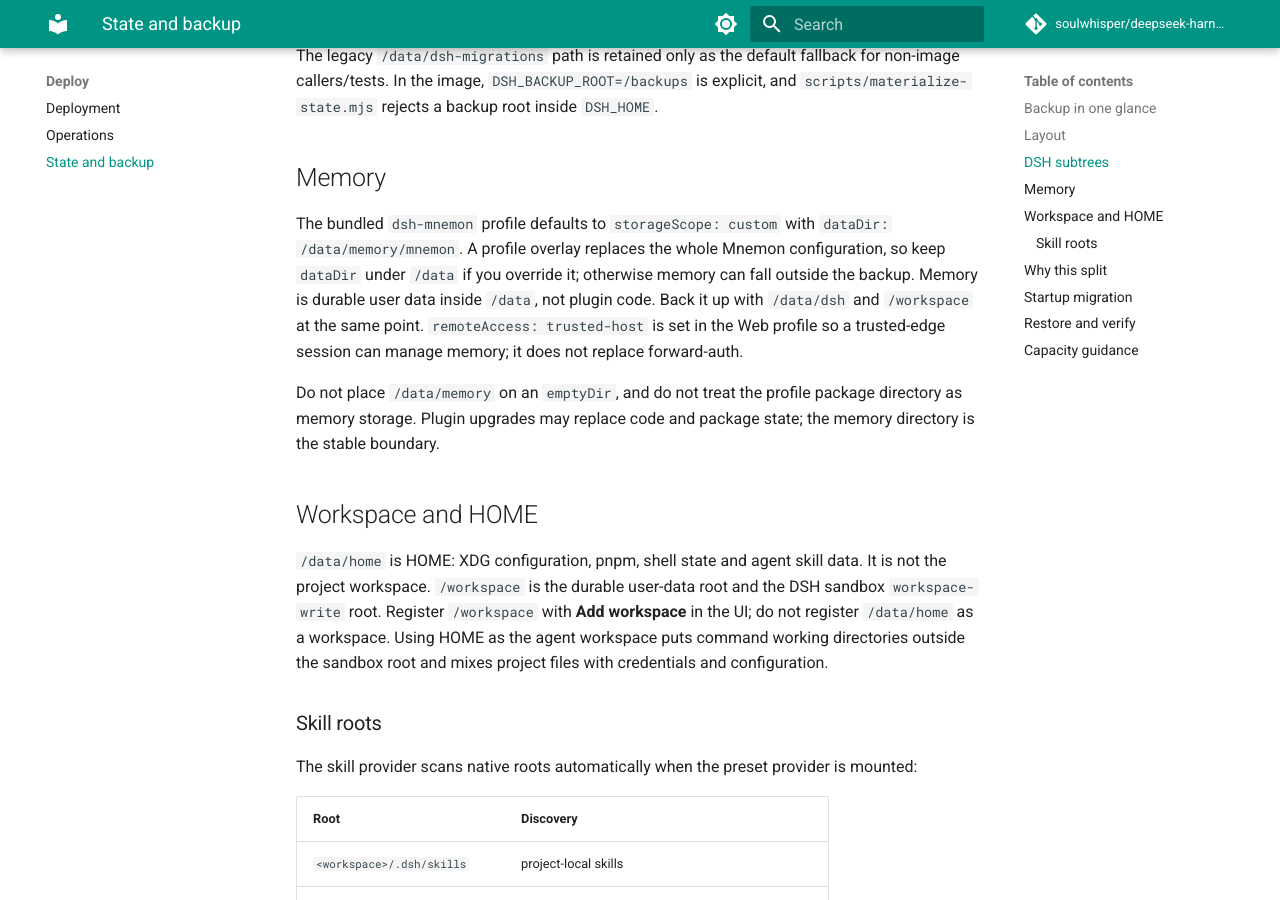
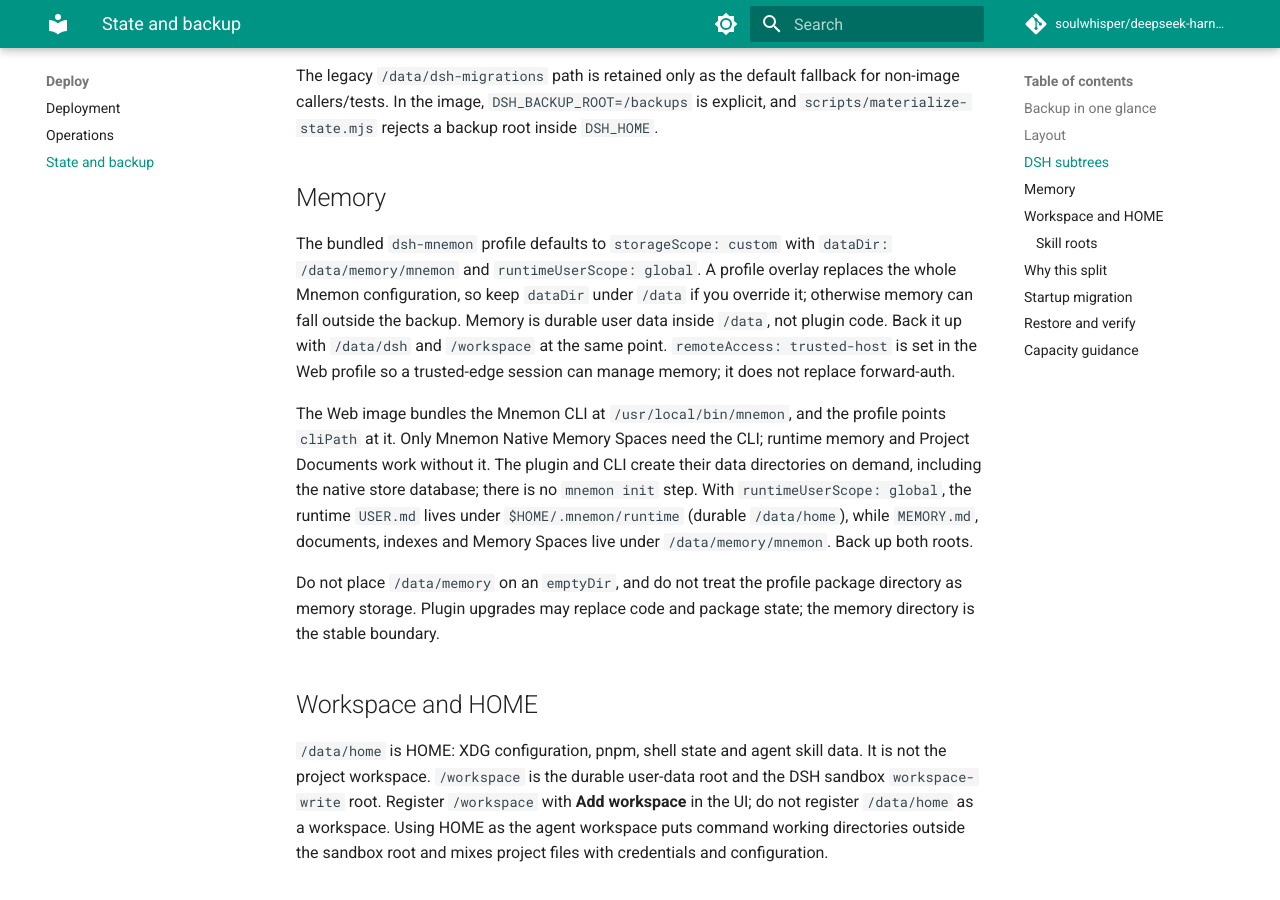
Before and after one commit to soulwhisper/deepseek-harness-container, an MkDocs documentation site: the page built from docs/data-layout.md, in a window 1280 px wide and 900 px high, scrolled down 2080 px. Built offline with MkDocs 1.6.1 and Material for MkDocs 9.7.7, drawn with Linux system fonts in a browser that asks for light colours; comment, search, counter and statistics services are not loaded; some of the changed text lies outside the part shown.

Commit message:
fix(web): verify the bundled Mnemon CLI and document lazy memory init
The Web image already installs @mnemon-dev/mnemon and points dsh-mnemon at it, but the smoke only checked the launcher file. Execute mnemon --version during the image build and in the final-image runtime check so a missing optional platform binary fails visibly.

Document that the CLI is only required for Mnemon Native Memory Spaces, that the plugin and CLI create their data directories on demand (no mnemon init), and that runtimeUserScope: global keeps USER.md under /data/home/.mnemon/runtime while MEMORY.md and Memory Spaces stay in /data/memory/mnemon.

```diff
--- a/docs/data-layout.md
+++ b/docs/data-layout.md
@@ -18,7 +18,7 @@ captured at one consistent point. Encrypt the archive and restrict access.
 | Path | Class | Contents | Independent backup | Loss acceptable |
 | --- | --- | --- | --- | --- |
 | `/data/dsh` | Durable state | Profiles, sessions, storages, attachments, `.credentials.yaml`, anonymous ID, Tavern `profile-data`, distribution marker | **Required, encrypted** | No |
-| `/data/home` | Durable state/config | `HOME`, XDG config/data, pnpm home, shell/tool config | Required | No |
+| `/data/home` | Durable state/config | `HOME`, XDG config/data, pnpm home, shell/tool config, global Mnemon `USER.md` | Required | No |
 | `/data/memory` | Durable user memory | Mnemon spaces, `MEMORY.md`, memory indexes and skills | **Required, encrypted** | No |
 | `/workspace` | Durable user data | User projects, generated files, shell cwd content | **Required, consistent with `/data/dsh`** | No |
 | `/cache` | Rebuildable cache | `XDG_CACHE_HOME`, npm cache, DSH cache via `$DSH_HOME/cache` symlink | No | Yes; emptyDir or separate cache volume |
@@ -54,13 +54,22 @@ explicit, and `scripts/materialize-state.mjs` rejects a backup root inside
 ## Memory
 
 The bundled `dsh-mnemon` profile defaults to `storageScope: custom` with
-`dataDir: /data/memory/mnemon`. A profile overlay replaces the whole Mnemon
-configuration, so keep `dataDir` under `/data` if you override it; otherwise
-memory can fall outside the backup. Memory is durable user data inside `/data`,
-not plugin code. Back it up with
+`dataDir: /data/memory/mnemon` and `runtimeUserScope: global`. A profile
+overlay replaces the whole Mnemon configuration, so keep `dataDir` under
+`/data` if you override it; otherwise memory can fall outside the backup.
+Memory is durable user data inside `/data`, not plugin code. Back it up with
 `/data/dsh` and `/workspace` at the same point. `remoteAccess: trusted-host`
 is set in the Web profile so a trusted-edge session can manage memory; it does
 not replace forward-auth.
+
+The Web image bundles the Mnemon CLI at `/usr/local/bin/mnemon`, and the profile
+points `cliPath` at it. Only Mnemon Native Memory Spaces need the CLI; runtime
+memory and Project Documents work without it. The plugin and CLI create their
+data directories on demand, including the native store database; there is no
+`mnemon init` step. With `runtimeUserScope: global`, the runtime `USER.md` lives
+under `$HOME/.mnemon/runtime` (durable `/data/home`), while `MEMORY.md`,
+documents, indexes and Memory Spaces live under `/data/memory/mnemon`. Back up
+both roots.
 
 Do not place `/data/memory` on an `emptyDir`, and do not treat the profile
 package directory as memory storage. Plugin upgrades may replace code and
```
Also changed, not shown: 2 other files.
